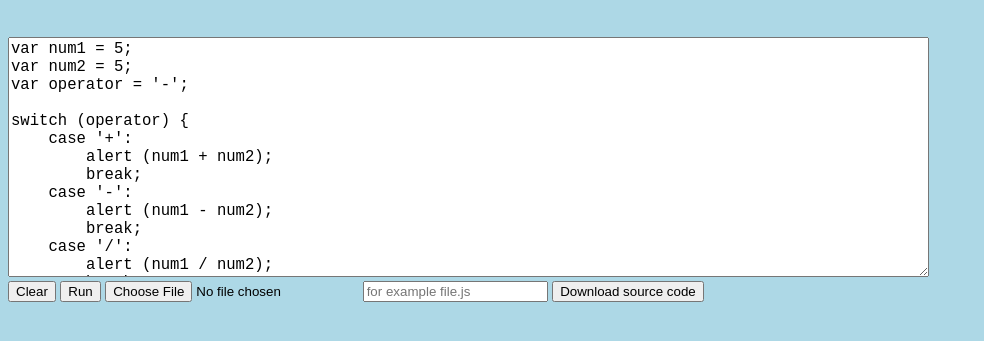
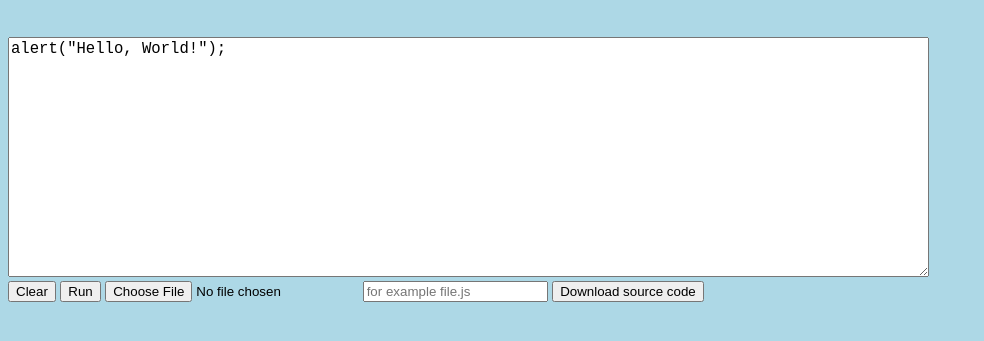
Before and after one commit to MiNombreEsPetros/js-interpreter, a plain HTML site: page index.html in a window 1280 px wide. Shown: the part 61-402 px from the top of the page, without its empty margins (0-984 px from the left). Drawn offline with Linux system fonts and the light colour scheme.

Commit message:
Update index.html

```diff
--- a/index.html
+++ b/index.html
@@ -12,23 +12,7 @@
       <h1>JS interpreter</h1>
       <br>
       <textarea id="main">
-var num1 = 5;
-var num2 = 5;
-var operator = '-';
-
-switch (operator) {
-    case '+':
-        alert (num1 + num2);
-        break;
-    case '-':
-        alert (num1 - num2);
-        break;
-    case '/':
-        alert (num1 / num2);
-        break;
-    case '*':
-        alert (num1 * num2);
-}
+alert("Hello, World!");
       </textarea>
       <br>
       <button  onclick="clr()">Clear</button>
```
